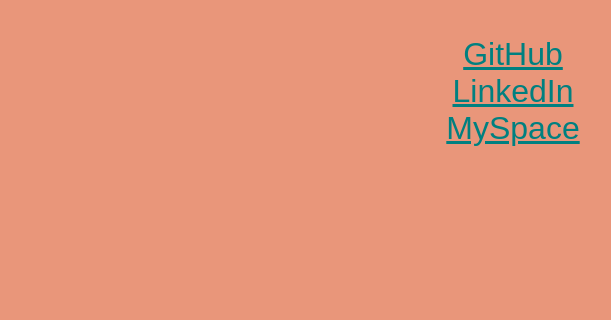
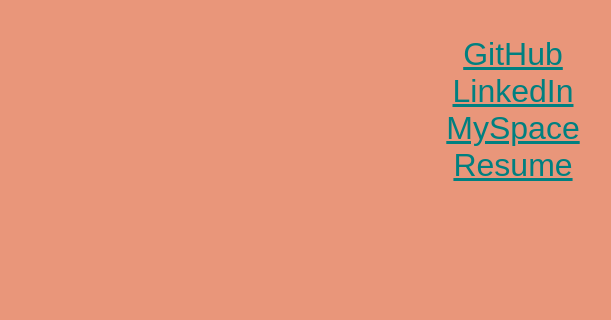
Before and after one commit to necrux/alea, a plain HTML site: page index.html in a window 1280 px wide. Shown: the part 169-489 px from the top of the page, 452-1063 px from the left. Drawn offline with Linux system fonts and the light colour scheme.

Commit message:
Adding resume link.

```diff
--- a/index.html
+++ b/index.html
@@ -30,7 +30,7 @@
         <img src="https://raw.githubusercontent.com/necrux/alea/main/assets/images/globe.png" alt="Globe">
       </div>
       <div class="flex-child">
-        <a target="_blank" href="https://github.com/necrux/alea">GitHub</a><br><a target="_blank" href="https://www.linkedin.com/in/wes-henderson">LinkedIn</a><br><a target="_blank" href="https://www.youtube.com/watch?v=dQw4w9WgXcQ">MySpace</a><br>
+        <a target="_blank" href="https://github.com/necrux/alea">GitHub</a><br><a target="_blank" href="https://www.linkedin.com/in/wes-henderson">LinkedIn</a><br><a target="_blank" href="https://www.youtube.com/watch?v=dQw4w9WgXcQ">MySpace</a><br><a target="_blank" href="https://alea.necrux.com/resume">Resume</a><br>
       </div>
     </div>
     <div class="footer">
```
Also changed, not shown: 2 other files.
